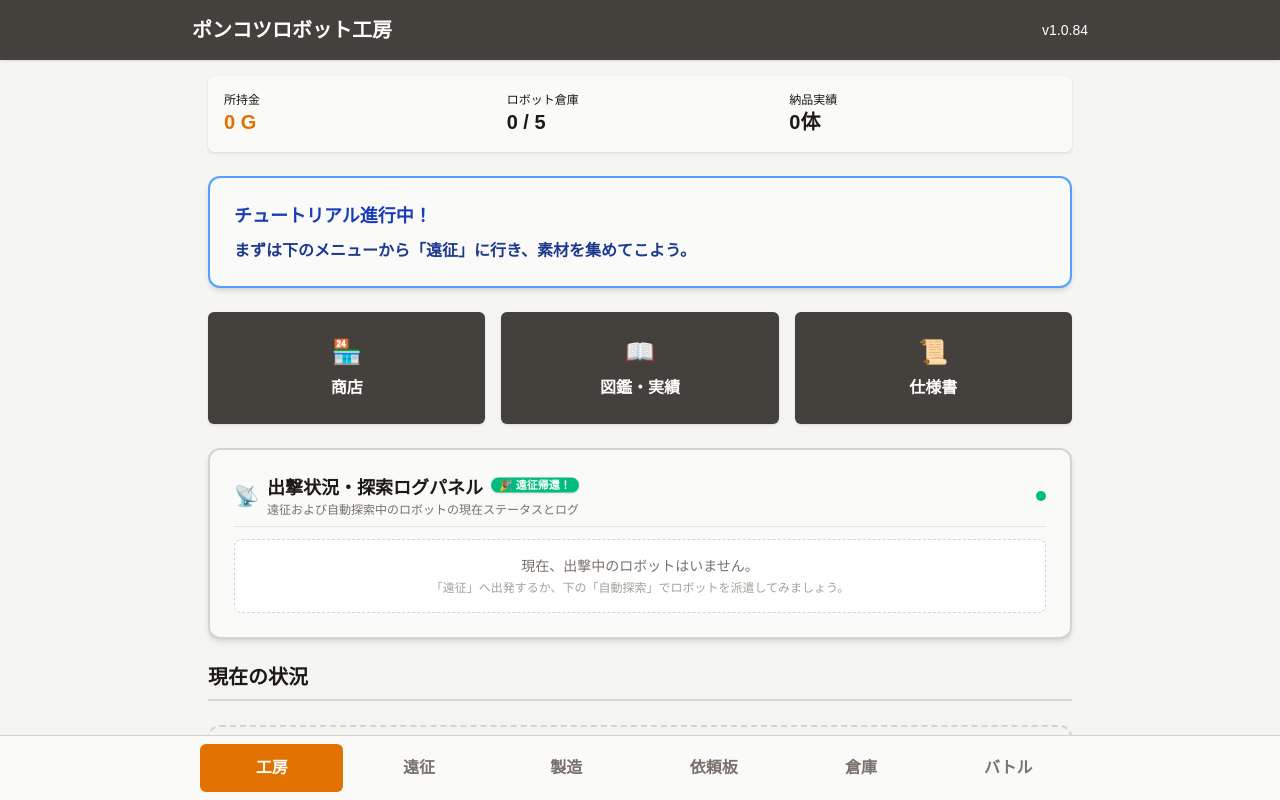
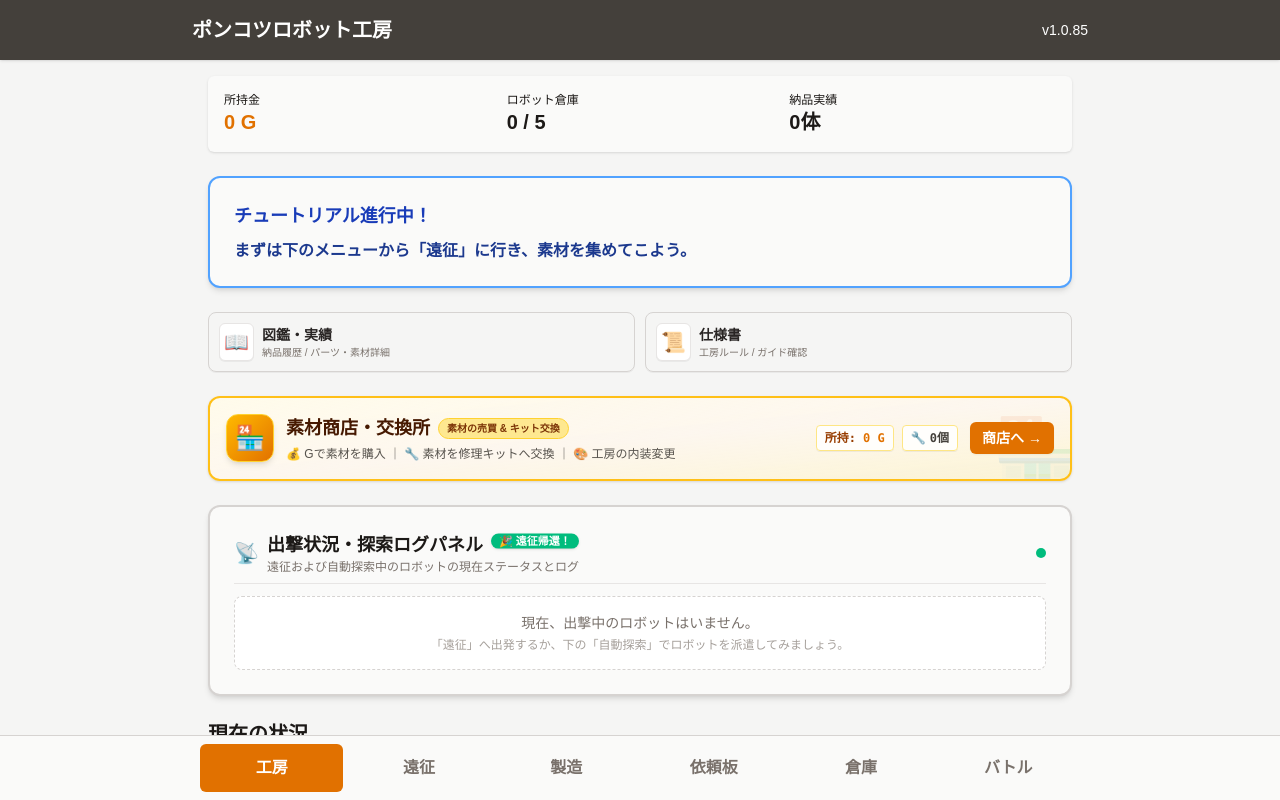
Before and after one commit to k0j1/RobotFactory, a React (Vite) app: page / in a window 1280 px wide. Both pictures are taken after a click on the button "工房を開く". Shown: the top 800 px of the page. Built offline with nearby package versions, Linux system fonts and the light colour scheme; a web font is replaced by a local one.

Commit message:
feat: redesign dashboard navigation
- Update version to v1.0.85
- Replace navigation buttons with enhanced cards for better visibility
- Add descriptive subtitles for easier navigation to encyclopedia and documentation

```diff
--- a/src/components/ui/Layout.tsx
+++ b/src/components/ui/Layout.tsx
@@ -58,7 +58,7 @@ export const Layout: React.FC<{
       <header className={`${theme.colors.secondary} ${theme.colors.textLight} ${theme.spacing.sm} sticky top-0 ${theme.zIndex.header} ${theme.shadow.sm}`}>
         <div className="max-w-4xl mx-auto flex justify-between items-center">
           <h1 className={theme.typography.h2}>ポンコツロボット工房</h1>
-          <div className="text-sm">v1.0.84</div>
+          <div className="text-sm">v1.0.85</div>
         </div>
       </header>
 
--- a/src/screens/Dashboard.tsx
+++ b/src/screens/Dashboard.tsx
@@ -170,20 +170,84 @@ export const Dashboard: React.FC<{ state: GameState, engine: GameEngine, onNavig
         </Card>
       )}
 
-      {/* Navigation Buttons for Shop, Encyclopedia, Litepaper */}
-      <div className="grid grid-cols-3 gap-2 sm:gap-4">
-        <Button variant="secondary" onClick={() => onNavigate('shop')} className="py-6 flex flex-col gap-2 px-1">
-          <span className="text-2xl">🏪</span>
-          <span className="text-xs sm:text-base">商店</span>
-        </Button>
-        <Button variant="secondary" onClick={() => onNavigate('encyclopedia')} className="py-6 flex flex-col gap-2 px-1">
-          <span className="text-2xl">📖</span>
-          <span className="text-xs sm:text-base">図鑑・実績</span>
-        </Button>
-        <Button variant="secondary" onClick={() => onNavigate('litepaper')} className="py-6 flex flex-col gap-2 px-1">
-          <span className="text-2xl">📜</span>
-          <span className="text-xs sm:text-base">仕様書</span>
-        </Button>
+      {/* Information & Archive Utility Menu (図鑑・仕様書) */}
+      <div className="grid grid-cols-2 gap-2.5">
+        <button
+          onClick={() => onNavigate('encyclopedia')}
+          className="flex items-center gap-2 p-2.5 bg-stone-100/90 hover:bg-stone-200 border border-stone-300 rounded-lg text-stone-700 transition shadow-2xs group text-left cursor-pointer"
+        >
+          <span className="text-xl p-1 bg-white rounded-md border border-stone-200 shadow-2xs group-hover:scale-110 transition-transform">📖</span>
+          <div className="min-w-0">
+            <div className="text-xs sm:text-sm font-bold text-stone-800 flex items-center gap-1">
+              <span>図鑑・実績</span>
+            </div>
+            <div className="text-[10px] text-stone-500 truncate">納品履歴 / パーツ・素材詳細</div>
+          </div>
+        </button>
+
+        <button
+          onClick={() => onNavigate('litepaper')}
+          className="flex items-center gap-2 p-2.5 bg-stone-100/90 hover:bg-stone-200 border border-stone-300 rounded-lg text-stone-700 transition shadow-2xs group text-left cursor-pointer"
+        >
+          <span className="text-xl p-1 bg-white rounded-md border border-stone-200 shadow-2xs group-hover:scale-110 transition-transform">📜</span>
+          <div className="min-w-0">
+            <div className="text-xs sm:text-sm font-bold text-stone-800 flex items-center gap-1">
+              <span>仕様書</span>
+            </div>
+            <div className="text-[10px] text-stone-500 truncate">工房ルール / ガイド確認</div>
+          </div>
+        </button>
+      </div>
+
+      {/* Shop & Material Trade Feature Card (商店・素材売買・交換所) */}
+      <div
+        onClick={() => onNavigate('shop')}
+        className="relative overflow-hidden bg-gradient-to-br from-amber-50 via-orange-50/80 to-amber-100/70 border-2 border-amber-400/90 rounded-xl p-4 shadow-sm hover:shadow-md hover:border-amber-500 transition-all cursor-pointer group"
+      >
+        {/* 背景の装飾的な薄いアイコン */}
+        <div className="absolute -right-3 -bottom-3 text-7xl opacity-10 select-none pointer-events-none group-hover:scale-110 transition-transform">
+          🏪
+        </div>
+
+        <div className="flex flex-col sm:flex-row sm:items-center justify-between gap-3 relative z-10">
+          <div className="flex items-start sm:items-center gap-3">
+            <div className="w-12 h-12 rounded-xl bg-gradient-to-br from-amber-400 to-amber-600 text-white flex items-center justify-center text-2xl shadow-md border border-amber-300 shrink-0 group-hover:rotate-3 transition-transform">
+              🏪
+            </div>
+            <div>
+              <div className="flex items-center gap-2 flex-wrap">
+                <h3 className="font-black text-base sm:text-lg text-amber-950 flex items-center gap-1.5">
+                  <span>素材商店・交換所</span>
+                </h3>
+                <span className="text-[10px] bg-amber-200/90 text-amber-900 font-bold px-2 py-0.5 rounded-full border border-amber-300 whitespace-nowrap">
+                  素材の売買 &amp; キット交換
+                </span>
+              </div>
+              <p className="text-xs text-stone-600 mt-1 leading-snug">
+                💰 Gで素材を購入 ｜ 🔧 素材を修理キットへ交換 ｜ 🎨 工房の内装変更
+              </p>
+            </div>
+          </div>
+
+          <div className="flex items-center justify-between sm:justify-end gap-3 mt-1 sm:mt-0 pt-2 sm:pt-0 border-t sm:border-t-0 border-amber-200/60">
+            <div className="flex items-center gap-2 text-xs font-mono">
+              <span className="bg-white/85 px-2 py-1 rounded border border-amber-200 text-amber-800 font-bold shadow-2xs">
+                所持: <span className="text-amber-600">{state.gold} G</span>
+              </span>
+              <span className="bg-white/85 px-2 py-1 rounded border border-amber-200 text-stone-700 font-bold shadow-2xs flex items-center gap-1">
+                <span>🔧</span>
+                <span>{state.repairKits || 0}個</span>
+              </span>
+            </div>
+            <Button
+              size="sm"
+              className="bg-amber-600 hover:bg-amber-500 text-white font-bold shadow-xs whitespace-nowrap px-3 py-1.5 flex items-center gap-1 group-hover:translate-x-0.5 transition-transform"
+            >
+              <span>商店へ</span>
+              <span>→</span>
+            </Button>
+          </div>
+        </div>
       </div>
 
       {/* Crafting in Progress Banner (if any) */}
--- a/src/screens/LitepaperScreen.tsx
+++ b/src/screens/LitepaperScreen.tsx
@@ -11,7 +11,7 @@ export const LitepaperScreen: React.FC<{ onBack: () => void }> = ({ onBack }) =>
       </div>
 
       <Card className="bg-stone-50 border-2 border-stone-200">
-        <h3 className={`${theme.typography.h3} mb-4 text-stone-700`}>ポンコツロボット工房 v1.0.84 仕様まとめ</h3>
+        <h3 className={`${theme.typography.h3} mb-4 text-stone-700`}>ポンコツロボット工房 v1.0.85 仕様まとめ</h3>
 
         <div className="space-y-6 text-sm text-stone-800">
           <section>
@@ -82,14 +82,15 @@ export const LitepaperScreen: React.FC<{ onBack: () => void }> = ({ onBack }) =>
               <li><strong>倉庫（元パーツ &amp; 属性ツールチップ）:</strong> 所有ロボットの画像をタップすると、構成している4部位（頭部・胴体・腕部・脚部）の元パーツ名、属性バッジ、ビジュアルプレビュー、およびステータスを確認できる詳細ツールチップがポップアップ表示されます。</li>
               <li><strong>素材一覧の希少度可視化:</strong> 製造したロボット、所持パーツ、および素材を管理します。素材一覧ではレアリティ（★1 コモン、★2 レア、★3 Sレア）に応じて背景色・枠線・星バッジが色分けされ、一目で希少度を判別できます。レア度や属性、名前による絞り込み検索も可能です。</li>
               <li><strong>解体とリサイクル:</strong> 不要なロボットは「解体」して4つのパーツに戻すことができます。パーツは「還元する」ことで、メイン素材2個に還元されます。解体および還元には製造時と同様に時間が経過し、進捗アニメーションが表示されます。解体実行時には進行中カードへ自動スムーズスクロールし、完了時には獲得した各部位のパーツ名（頭部・胴体・腕部・脚部）および属性・ビジュアルが省略なく完全表示され、回収ボタンで安全に受け取れます。また、実行前の確認画面にて解体・還元内容や所要時間に関する警告文が表示されます。</li>
-              <li><strong>商店:</strong> Gを使って素材を購入したり、特定の素材を消費して「工房の背景（内装）」を獲得・変更することができます。また、<strong>「修理キット交換」</strong>機能により、余った素材（★1素材:3個→1個、★2素材:1個→1個、★3素材:1個→3個）を消費してロボットの体力回復用【修理キット】と交換できます。</li>
-              <li><strong>図鑑・実績:</strong> これまでに納品したロボットの履歴、獲得G推計を確認できます。「素材・パーツ詳細」タブでは、各素材から出現する可能性があるパーツの見た目を一覧で確認できます。</li>
+              <li><strong>素材商店・交換所（専用フィーチャーカード）:</strong> 工房画面上で目立つ専用カードとして配置され、所持Gや所持キット数をリアルタイム表示。Gを使って素材を購入したり、特定の素材を消費して「工房の背景（内装）」を獲得・変更できます。また、<strong>「修理キット交換」</strong>機能により、余った素材（★1素材:3個→1個、★2素材:1個→1個、★3素材:1個→3個）を消費してロボットの体力回復用【修理キット】と交換できます。</li>
+              <li><strong>図鑑・仕様書（情報ユーティリティ）:</strong> 商店カードと分離し、上部のコンパクトな情報ナビゲーションとして配置。これまでに納品したロボットの履歴、獲得G推計、「素材・パーツ詳細」タブでのパーツプレビュー一覧、および工房の全仕様をいつでも確認できます。</li>
             </ul>
           </section>
 
           <section>
             <h4 className="font-bold text-lg text-amber-700 border-b border-stone-300 mb-2">7. UI・表示レイアウト最適化</h4>
             <ul className="list-disc list-inside space-y-1 ml-2">
+              <li><strong>工房画面の視覚的ヒエラルキー:</strong> 商店をプレイ体験の重要拠点（売買・交換）として特製フィーチャーカードに格上げし、図鑑・仕様書を上部サブユーティリティバーに再配置することで、各画面の役割と機能レベルを直感的に識別可能にしました。</li>
               <li><strong>バッジ・ボタンサイズの安定化:</strong> 未回収素材数や所持アイテム数、タイマーの秒数等の文字数が増加した場合でも、2行に改行されて高さや幅が不揃いになるのを防止する折り返し防止（nowrap）および文字サイズ・マージンの自動調整を実装。</li>
               <li><strong>ナビゲーション通知バッジ:</strong> 下部ナビや各タブのバッジは固定高さ・コンパクトなピル形状を維持し、端末サイズや件数増加に関わらず快適に閲覧・操作できます。</li>
             </ul>
--- a/src/screens/TitleScreen.tsx
+++ b/src/screens/TitleScreen.tsx
@@ -13,7 +13,7 @@ export const TitleScreen: React.FC<{ onStart: () => void }> = ({ onStart }) => {
           工房を開く
         </Button>
 
-        <p className="mt-12 text-stone-400">v1.0.84</p>
+        <p className="mt-12 text-stone-400">v1.0.85</p>
       </div>
 
       {/* Decorative background elements */}
```
